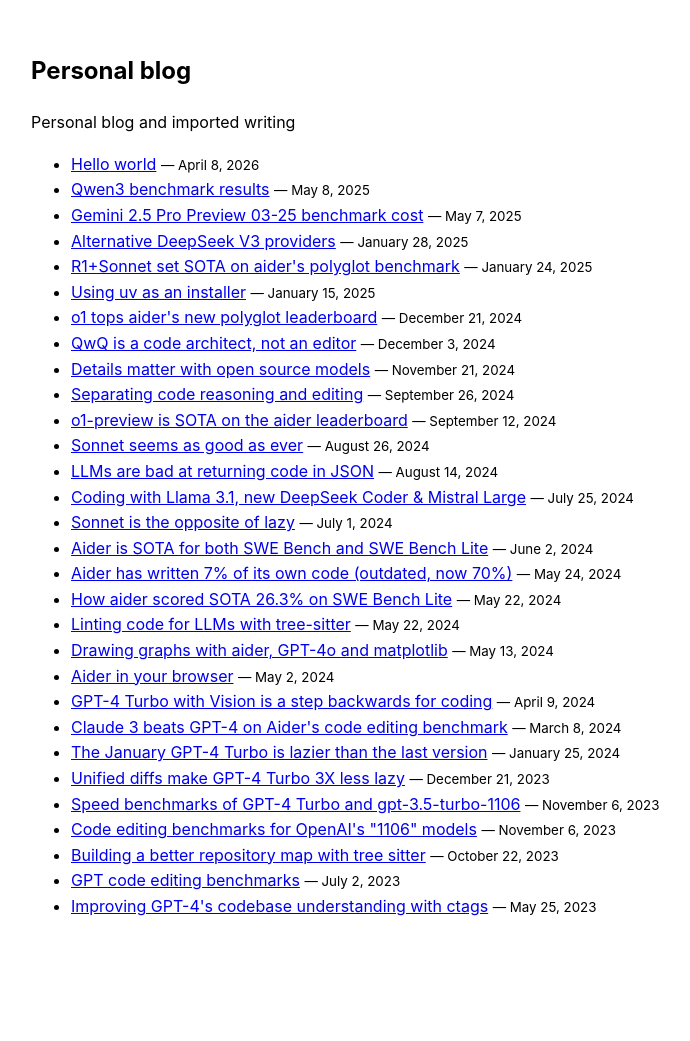
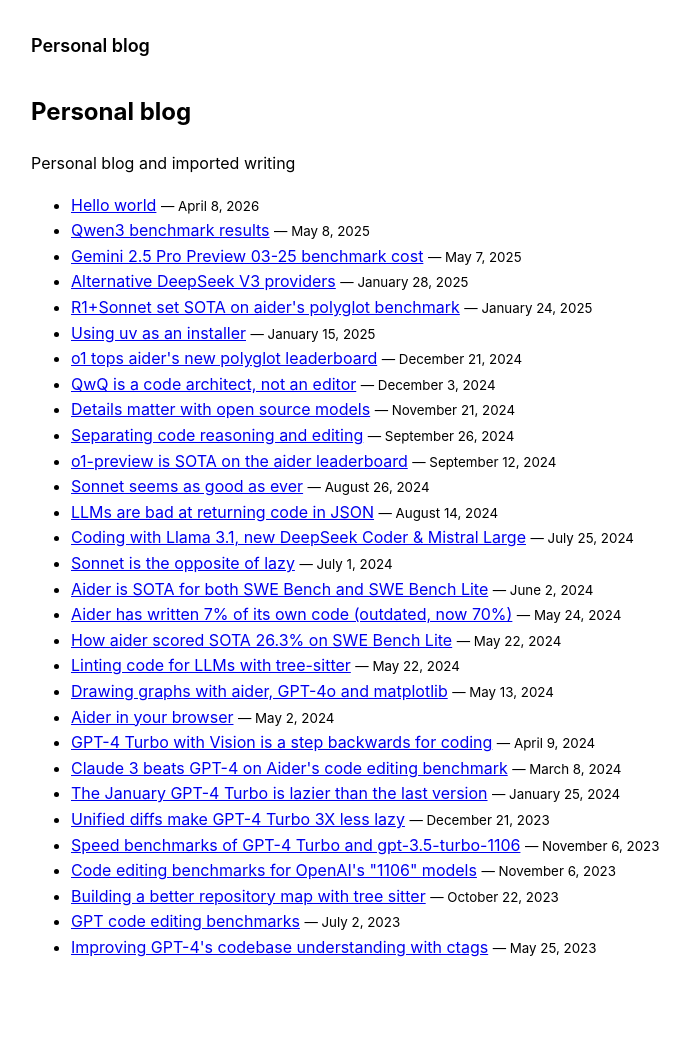
Before and after one commit to paul-gauthier/paul-gauthier.github.io, a Jekyll site: the page built from docs/index.html, in a window 1280 px wide. Shown: the whole page, without its empty margins (225-915 px from the left). Built offline with Jekyll 4.4.1, drawn with Linux system fonts in a browser that asks for light colours; before the commit the page ends 1000 px from its top, so only the background shows below that.

Commit message:
feat: Add site header with home link and fix relative post URLs
Co-authored-by: aider (gpt-5.4) <aider@aider.chat>

```diff
--- a/docs/_layouts/default.html
+++ b/docs/_layouts/default.html
@@ -20,6 +20,17 @@
         max-width: 48rem;
         margin: 0 auto;
         padding: 2rem 1.25rem 4rem;
+      }
+
+      .site-header {
+        margin-bottom: 2rem;
+      }
+
+      .site-title {
+        color: inherit;
+        font-size: 1.125rem;
+        font-weight: 600;
+        text-decoration: none;
       }
 
       .origin-note {
@@ -47,6 +58,10 @@
   </head>
   <body>
     <main class="page">
+      <header class="site-header">
+        <a href="{{ '/' | relative_url }}" class="site-title">{{ site.title }}</a>
+      </header>
+
       {% if page.imported_from == "aider" %}
         {% if page.canonical_url %}
           {% assign original_url = page.canonical_url %}
--- a/docs/index.html
+++ b/docs/index.html
@@ -14,7 +14,7 @@ title: Home
   <ul>
     {% for post in site.posts %}
       <li>
-        <a href="{{ post.url }}">{{ post.title }}</a>
+        <a href="{{ post.url | relative_url }}">{{ post.title }}</a>
         {% if post.date %}
           <small>— {{ post.date | date: "%B %-d, %Y" }}</small>
         {% endif %}
```
